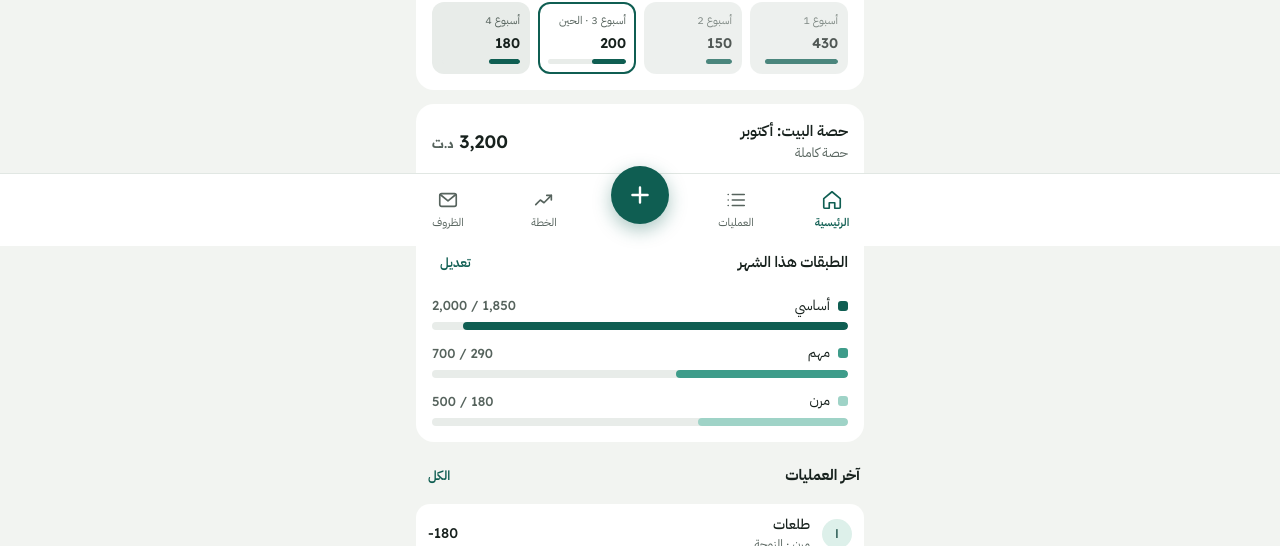
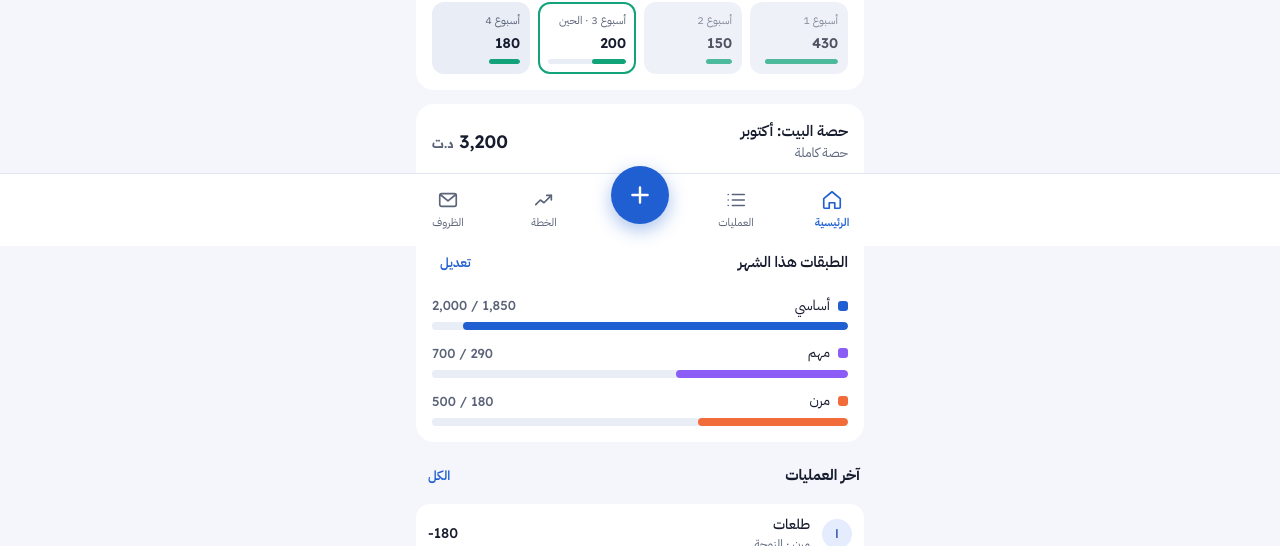
Before and after one commit to aymentim/family-budget, a website: page src/app.html in a window 1280 px wide. Shown: the part 554-1100 px from the top of the page. Drawn offline with Linux system fonts and the light colour scheme.

Commit message:
Livelier colors: blue primary, a color per layer and envelope
Co-Authored-By: Claude Opus 5.5 <noreply@anthropic.com>
Claude-Session: https://claude.ai/code/session_016U2otuQJELUfdBGBErdW6b

```diff
--- a/src/app.html
+++ b/src/app.html
@@ -4,30 +4,39 @@
 <style>
 /* Layout: one phone-width column, bottom nav with a center add button, bottom sheet for entries */
 :root{
-  --bg:#F2F4F1;--surface:#FFFFFF;--surface-2:#E8ECE9;--line:#E1E7E3;--fg:#17211D;--muted:#56635D;
-  --accent:#0F5E52;--on-accent:#FFFFFF;--accent-soft:#DDF0EA;--accent-soft-fg:#0A4038;
-  --l-ess:#0F5E52;--l-imp:#3E9C8A;--l-flex:#9FD3C7;
-  --hero:#0F5E52;--hero-fg:#FFFFFF;--hero-sub:#CDE9E1;--hero-warn:#8A4B12;--hero-warn-sub:#F6DCC2;
-  --warn-bg:#FBEBD9;--warn-fg:#7A3F0C;--danger:#B42318;--danger-bg:#FCE7E4;--backdrop:rgba(10,20,17,.45);
-  --c-exp:#007E5C;--c-cons:#3A7FD0;--c-none:#C2570A;--band-safe:rgba(15,94,82,.10);--band-low:rgba(194,87,10,.10);--grid:#E3E8E5;--env-flap:#CFDAD4;
+  --bg:#F4F6FB;--surface:#FFFFFF;--surface-2:#E9EDF5;--line:#E0E5EF;--fg:#161B2E;--muted:#5A6378;
+  --accent:#1F5FD1;--on-accent:#FFFFFF;--accent-soft:#E4ECFD;--accent-soft-fg:#163E99;
+  --l-ess:#1F5FD1;--l-imp:#8B5CF6;--l-flex:#F26B3A;
+  --hero:#1F5FD1;--hero-fg:#FFFFFF;--hero-sub:#D9E4FB;--hero-warn:#C2410C;--hero-warn-sub:#FFE3D4;
+  --warn-bg:#FFF0DB;--warn-fg:#8A4100;--danger:#C81E3A;--danger-bg:#FDE6EA;--backdrop:rgba(14,20,40,.45);
+  --pos:#0E8A5F;--pos-soft:#DDF5EA;--pos-soft-fg:#0A5E41;
+  --c-house:#F26B3A;--c-house-soft:#FFE8DE;--c-house-fg:#A3380F;
+  --c-goal:#E3A008;--c-goal-soft:#FFF4D6;--c-goal-fg:#7A5300;--c-week:#12A37A;
+  --c-exp:#007E5C;--c-cons:#3A7FD0;--c-none:#C2570A;--band-safe:rgba(31,95,209,.10);--band-low:rgba(242,107,58,.13);--grid:#E3E7EF;--env-flap:#D5DCEA;
   --font-body:'IBM Plex Sans Arabic',system-ui,-apple-system,'Segoe UI',Tahoma,sans-serif;
   --font-num:'Readex Pro','IBM Plex Sans Arabic',system-ui,sans-serif;
 }
 @media (prefers-color-scheme: dark){:root:not([data-theme="light"]){
-  --bg:#0E1412;--surface:#18201D;--surface-2:#25302C;--line:#2A3531;--fg:#E7EDEA;--muted:#9BA9A2;
-  --accent:#47B8A2;--on-accent:#06120F;--accent-soft:#163A33;--accent-soft-fg:#BFE9DF;
-  --l-ess:#6FD6C1;--l-imp:#3A9886;--l-flex:#22594F;
-  --hero:#124A41;--hero-fg:#FFFFFF;--hero-sub:#BFE2D8;--hero-warn:#5E3410;--hero-warn-sub:#F1D2B4;
-  --warn-bg:#3A2610;--warn-fg:#F4C995;--danger:#FF8A7A;--danger-bg:#3D1A16;--backdrop:rgba(0,0,0,.6);
-  --c-exp:#14A07E;--c-cons:#4B8FE0;--c-none:#D9712A;--band-safe:rgba(71,184,162,.12);--band-low:rgba(217,113,42,.14);--grid:#2A3531;--env-flap:#34423D;
+  --bg:#0F1320;--surface:#191E2E;--surface-2:#252B3E;--line:#2C3347;--fg:#E8EBF4;--muted:#9AA3B8;
+  --accent:#6B9BFF;--on-accent:#0A1430;--accent-soft:#1E2C55;--accent-soft-fg:#C9D8FF;
+  --l-ess:#6B9BFF;--l-imp:#A78BFA;--l-flex:#FF8A5C;
+  --hero:#2347A8;--hero-fg:#FFFFFF;--hero-sub:#CAD8FA;--hero-warn:#8A3210;--hero-warn-sub:#FFD9C6;
+  --warn-bg:#3A2A12;--warn-fg:#FFC98A;--danger:#FF7A8E;--danger-bg:#3E1A22;--backdrop:rgba(0,0,0,.6);
+  --pos:#3DD6A0;--pos-soft:#123A2E;--pos-soft-fg:#A8F0D4;
+  --c-house:#FF8A5C;--c-house-soft:#3A2218;--c-house-fg:#FFC4AA;
+  --c-goal:#F5C242;--c-goal-soft:#3A3014;--c-goal-fg:#FCE2A0;--c-week:#2FCB97;
+  --c-exp:#14A07E;--c-cons:#4B8FE0;--c-none:#D9712A;--band-safe:rgba(107,155,255,.13);--band-low:rgba(255,138,92,.15);--grid:#2C3347;--env-flap:#34405A;
   color-scheme:dark}}
 :root[data-theme="dark"]{
-  --bg:#0E1412;--surface:#18201D;--surface-2:#25302C;--line:#2A3531;--fg:#E7EDEA;--muted:#9BA9A2;
-  --accent:#47B8A2;--on-accent:#06120F;--accent-soft:#163A33;--accent-soft-fg:#BFE9DF;
-  --l-ess:#6FD6C1;--l-imp:#3A9886;--l-flex:#22594F;
-  --hero:#124A41;--hero-fg:#FFFFFF;--hero-sub:#BFE2D8;--hero-warn:#5E3410;--hero-warn-sub:#F1D2B4;
-  --warn-bg:#3A2610;--warn-fg:#F4C995;--danger:#FF8A7A;--danger-bg:#3D1A16;--backdrop:rgba(0,0,0,.6);
-  --c-exp:#14A07E;--c-cons:#4B8FE0;--c-none:#D9712A;--band-safe:rgba(71,184,162,.12);--band-low:rgba(217,113,42,.14);--grid:#2A3531;--env-flap:#34423D;
+  --bg:#0F1320;--surface:#191E2E;--surface-2:#252B3E;--line:#2C3347;--fg:#E8EBF4;--muted:#9AA3B8;
+  --accent:#6B9BFF;--on-accent:#0A1430;--accent-soft:#1E2C55;--accent-soft-fg:#C9D8FF;
+  --l-ess:#6B9BFF;--l-imp:#A78BFA;--l-flex:#FF8A5C;
+  --hero:#2347A8;--hero-fg:#FFFFFF;--hero-sub:#CAD8FA;--hero-warn:#8A3210;--hero-warn-sub:#FFD9C6;
+  --warn-bg:#3A2A12;--warn-fg:#FFC98A;--danger:#FF7A8E;--danger-bg:#3E1A22;--backdrop:rgba(0,0,0,.6);
+  --pos:#3DD6A0;--pos-soft:#123A2E;--pos-soft-fg:#A8F0D4;
+  --c-house:#FF8A5C;--c-house-soft:#3A2218;--c-house-fg:#FFC4AA;
+  --c-goal:#F5C242;--c-goal-soft:#3A3014;--c-goal-fg:#FCE2A0;--c-week:#2FCB97;
+  --c-exp:#14A07E;--c-cons:#4B8FE0;--c-none:#D9712A;--band-safe:rgba(107,155,255,.13);--band-low:rgba(255,138,92,.15);--grid:#2C3347;--env-flap:#34405A;
   color-scheme:dark}
 
 body{background:var(--bg);color:var(--fg);font-family:var(--font-body);font-size:15px;line-height:1.55}
@@ -93,7 +102,7 @@ p{margin:0}
 .bar>div{position:absolute;inset-block:0;inset-inline-start:0;border-radius:999px}
 .tag{font-size:11px;border-radius:999px;padding:1px 8px;font-weight:600;white-space:nowrap}
 .tag.warn{background:var(--warn-bg);color:var(--warn-fg)}
-.tag.ok{background:var(--accent-soft);color:var(--accent-soft-fg)}
+.tag.ok{background:var(--pos-soft);color:var(--pos-soft-fg)}
 .tag.bad{background:var(--danger-bg);color:var(--danger)}
 .locked{display:flex;justify-content:space-between;align-items:center;background:var(--surface-2);border-radius:12px;padding:10px 12px;color:var(--muted);font-size:13px}
 .locked span{display:flex;align-items:center;gap:8px}
@@ -119,7 +128,7 @@ p{margin:0}
 .tx .title{font-size:14px;font-weight:500;overflow-wrap:anywhere}
 .tx .meta{font-size:12px;color:var(--muted)}
 .tx .amt{font-size:14px;white-space:nowrap}
-.tx.pos .amt{color:var(--accent);font-weight:600}
+.tx.pos .amt{color:var(--pos);font-weight:600}
 .tx.sys{background:transparent;border:1px dashed var(--line)}
 .tx.sys .title{color:var(--muted)}
 .icon-btn{width:40px;height:40px;border-radius:50%;border:none;background:transparent;color:var(--muted);display:flex;align-items:center;justify-content:center;cursor:pointer;flex-shrink:0}
@@ -219,10 +228,12 @@ details.adder summary::-webkit-details-marker{display:none}
 .env .body span{font-size:12px;color:var(--muted);line-height:1.5}
 .env .amt{font-family:var(--font-num);font-size:19px;font-weight:600;white-space:nowrap}
 .env .amt small{font-size:12px;font-weight:400;color:var(--muted);margin-inline-start:3px}
+.env.house .ico{background:var(--c-house-soft);color:var(--c-house-fg)}
+.env.goal .ico{background:var(--c-goal-soft);color:var(--c-goal-fg)}
 .env.warn .ico{background:var(--warn-bg);color:var(--warn-fg)}
 .weeks{display:grid;grid-template-columns:repeat(4,minmax(0,1fr));gap:8px}
 .wk{border-radius:12px;padding:8px;background:var(--surface-2);display:flex;flex-direction:column;gap:4px;min-width:0;border:2px solid transparent}
-.wk.now{border-color:var(--accent);background:var(--surface)}
+.wk.now{border-color:var(--c-week);background:var(--surface)}
 .wk.past{opacity:.75}
 .wk .lab{font-size:11px;color:var(--muted)}
 .wk .v{font-family:var(--font-num);font-size:14px;font-weight:600}
@@ -232,7 +243,7 @@ details.adder summary::-webkit-details-marker{display:none}
 .steps{list-style:none;margin:0;padding:0;display:flex;flex-direction:column;gap:12px}
 .step{display:flex;gap:12px;align-items:flex-start}
 .step .mark{width:28px;height:28px;border-radius:50%;border:2px solid var(--line);display:flex;align-items:center;justify-content:center;flex-shrink:0;font-family:var(--font-num);font-size:13px;color:var(--muted)}
-.step.done .mark{background:var(--accent);border-color:var(--accent);color:var(--on-accent)}
+.step.done .mark{background:var(--pos);border-color:var(--pos);color:var(--surface)}
 .step .txt{flex:1;min-width:0;display:flex;flex-direction:column;gap:6px}
 .step .txt b{font-size:14px}
 .step .txt p{font-size:13px;color:var(--muted)}
@@ -241,7 +252,7 @@ details.adder summary::-webkit-details-marker{display:none}
 .rules li::marker{color:var(--accent);font-family:var(--font-num);font-weight:600}
 .count-res{display:flex;flex-direction:column;gap:8px}
 .count-row{display:flex;justify-content:space-between;align-items:center;gap:10px;flex-wrap:wrap;padding:10px 12px;border-radius:12px;background:var(--surface-2);font-size:13px}
-.count-row.ok{background:var(--accent-soft);color:var(--accent-soft-fg)}
+.count-row.ok{background:var(--pos-soft);color:var(--pos-soft-fg)}
 .count-row.off{background:var(--warn-bg);color:var(--warn-fg)}
 .fixed-row{display:grid;grid-template-columns:minmax(0,1.4fr) minmax(0,1fr) 40px;gap:8px;align-items:center}
 .fixed-row select,.fixed-row input{height:44px;border-radius:12px;border:1px solid var(--line);background:var(--bg);padding:0 10px;font-size:14px;width:100%;min-width:0}
@@ -251,7 +262,7 @@ nav.tabbar{position:fixed;left:0;right:0;bottom:0;background:var(--surface);bord
 .tabbar-inner{max-width:480px;margin:0 auto;display:grid;grid-template-columns:repeat(5,minmax(0,1fr));align-items:center;height:72px}
 .nav-btn{background:none;border:none;border-radius:12px;display:flex;flex-direction:column;align-items:center;gap:3px;font-size:11px;color:var(--muted);min-height:48px;justify-content:center;cursor:pointer}
 .nav-btn[aria-current="page"]{color:var(--accent);font-weight:600}
-.fab{justify-self:center;width:58px;height:58px;border-radius:50%;border:none;background:var(--accent);color:var(--on-accent);display:flex;align-items:center;justify-content:center;margin-top:-30px;box-shadow:0 6px 18px rgba(15,94,82,.35);cursor:pointer}
+.fab{justify-self:center;width:58px;height:58px;border-radius:50%;border:none;background:var(--accent);color:var(--on-accent);display:flex;align-items:center;justify-content:center;margin-top:-30px;box-shadow:0 6px 18px rgba(31,95,209,.38);cursor:pointer}
 
 .sheet{position:fixed;inset:0;background:var(--backdrop);z-index:40;display:flex;align-items:flex-end;justify-content:center}
 .panel{background:var(--bg);width:100%;max-width:480px;max-height:92%;overflow-y:auto;border-radius:24px 24px 0 0;padding-block:16px calc(20px + env(safe-area-inset-bottom,0px));padding-left:max(16px,env(safe-area-inset-left,0px));padding-right:max(16px,env(safe-area-inset-right,0px));display:flex;flex-direction:column;gap:16px}
@@ -271,7 +282,7 @@ nav.tabbar{position:fixed;left:0;right:0;bottom:0;background:var(--surface);bord
 .toast button{background:none;border:none;color:var(--bg);font-weight:700;text-decoration:underline;cursor:pointer;min-height:36px}
 
 .sync{display:inline-flex;align-items:center;gap:6px;font-size:11px;color:var(--muted);margin-top:2px}
-.sync::before{content:"";width:7px;height:7px;border-radius:50%;background:var(--accent)}
+.sync::before{content:"";width:7px;height:7px;border-radius:50%;background:var(--pos)}
 .sync[data-s="pending"]::before,.sync[data-s="saving"]::before{background:var(--c-cons)}
 .sync[data-s="offline"]::before,.sync[data-s="auth"]::before{background:var(--c-none)}
 .gate{position:fixed;inset:0;z-index:80;background:var(--bg);display:flex;align-items:center;justify-content:center;padding-left:max(16px,env(safe-area-inset-left,0px));padding-right:max(16px,env(safe-area-inset-right,0px));padding-block:24px}
@@ -747,7 +758,7 @@ function txRow(t,del){
 }
 function weeksStrip(wi){
   return `<div class="weeks">${[1,2,3,4].map(w=>{const sp=wi.spent[w-1], pct=wi.weekly?Math.min(100,sp/wi.weekly*100):0, over=sp>wi.weekly+0.5;
-    return `<div class="wk ${w===wi.cw?'now':w<wi.cw?'past':''}"><span class="lab">أسبوع ${w}${w===wi.cw?' · الحين':''}</span><span class="v">${fmt(sp)}</span><div class="bar"><div style="width:${pct}%;background:${over?'var(--danger)':'var(--accent)'}"></div></div></div>`;}).join('')}</div>`;
+    return `<div class="wk ${w===wi.cw?'now':w<wi.cw?'past':''}"><span class="lab">أسبوع ${w}${w===wi.cw?' · الحين':''}</span><span class="v">${fmt(sp)}</span><div class="bar"><div style="width:${pct}%;background:${over?'var(--danger)':'var(--c-week)'}"></div></div></div>`;}).join('')}</div>`;
 }
 function weekHeadline(wi){
   const note=wi.carry>0.5?` · منها ${fmt(wi.carry)} وفر من الأسابيع اللي فاتت`:wi.carry<-0.5?` · بعد خصم تجاوز ${fmt(-wi.carry)} من قبل`:'';
@@ -965,7 +976,7 @@ function planView(){
       return `<div class="item"><div class="row top-align"><div style="min-width:0"><div class="name">${esc(g.name)}</div>
         <div class="meta">${due?'الموعد: '+monthLabel(due)+' · يحتاج '+fmt(perMonth)+' شهرياً':'بدون موعد'}</div></div>
         <span class="amt">${fmt(a)} <span class="muted small">/ ${fmt(g.target)}</span></span></div>
-        <div class="bar"><div style="width:${pct}%;background:var(--accent)"></div></div>
+        <div class="bar"><div style="width:${pct}%;background:var(--c-goal)"></div></div>
         <div class="row"><span class="small">${a>=g.target?'<span class="tag ok">جاهز</span>':e?`<span class="muted">بالمتوسط توصلون له: </span><b class="num">${monthLabel(e)}</b> ${due?(late?'<span class="tag bad">بعد الموعد</span>':'<span class="tag ok">قبل الموعد</span>'):''}`:'<span class="tag bad">ما يتحقق خلال 4 سنين بالمتوسط</span>'}</span>
           <span class="item-actions">
             <button type="button" class="icon-btn" data-action="goal-up" data-id="${g.id}" aria-label="ارفع الأولوية" ${i===0?'disabled':''}>${ICON.up}</button>
@@ -999,7 +1010,7 @@ function planView(){
       return `<div class="item"><div class="row top-align"><div style="min-width:0"><div class="name">${esc(dd.name)}</div>
         <div class="meta">${left>0?'قسط '+fmt(dd.inst)+' · يخلص '+monthLabel(addMonths(S.month,months)):'<span class="tag ok">انتهى</span> تحرر قسط '+fmt(dd.inst)+' شهرياً. خفّضوا حصة الأساسي أو خلّوه يروح للفايض.'}</div></div>
         <span class="amt">${fmt(left)} <span class="muted small">باقي</span></span></div>
-        <div class="bar"><div style="width:${pct}%;background:var(--accent)"></div></div>
+        <div class="bar"><div style="width:${pct}%;background:var(--pos)"></div></div>
         <div class="row"><span class="small muted">سدّدتوا ${fmt(paid)} من ${fmt(dd.amount)}</span>
           <button type="button" class="icon-btn" data-action="del-debt" data-id="${dd.id}" aria-label="حذف ${esc(dd.name)}">${ICON.trash}</button></div>
         ${left>0?`<div class="btn-row">${S.tx.some(t=>t.t==='exp'&&t.m===S.month&&t.debtId===dd.id)?'<span class="tag ok" style="align-self:center">قسط الشهر مسجّل</span>':`<button type="button" class="btn small" data-action="debt-inst" data-id="${dd.id}">سجّل قسط الشهر</button>`}<button type="button" class="btn small ghost" data-action="debt-extra" data-id="${dd.id}">قسط إضافي من الاحتياطي</button></div>`:''}
@@ -1024,9 +1035,9 @@ function envView(){
   let h=header('الظروف');
 
   h+=`<section class="envs" aria-label="الظروف">
-    <div class="env ${hc<0?'warn':''}"><span class="ico">${ICON.home}</span><div class="body"><b>ظرف البيت</b><span>الباقي من حصة ${monthShort(S.month)}</span></div><span class="amt ${hc<0?'over':''}">${fmt(hc)}</span></div>
+    <div class="env house ${hc<0?'warn':''}"><span class="ico">${ICON.home}</span><div class="body"><b>ظرف البيت</b><span>الباقي من حصة ${monthShort(S.month)}</span></div><span class="amt ${hc<0?'over':''}">${fmt(hc)}</span></div>
     <div class="env"><span class="ico">${ICON_TANK20}</span><div class="body"><b>ظرف الاحتياطي</b><span>${res>cashCap?`${fmt(cashCap)} كاش · ${fmt(res-cashCap)} في حساب الادخار`:'كله كاش في الظرف'}</span></div><span class="amt">${fmt(res)}</span></div>
-    <div class="env"><span class="ico">${ICON.star}</span><div class="body"><b>ظرف الأهداف</b><span>${goalsTotal>0?`أهداف ${fmt(b.goals)} · متعة ${fmt(b.fun)}`:'يتعبّى من الفايض'}</span></div><span class="amt">${fmt(goalsTotal)}</span></div>
+    <div class="env goal"><span class="ico">${ICON.star}</span><div class="body"><b>ظرف الأهداف</b><span>${goalsTotal>0?`أهداف ${fmt(b.goals)} · متعة ${fmt(b.fun)}`:'يتعبّى من الفايض'}</span></div><span class="amt">${fmt(goalsTotal)}</span></div>
   </section>`;
 
   h+=`<section class="card"><h2>ظروف الأسابيع</h2>
```
Also changed, not shown: public/index.html (+42 -31 lines), public/apple-touch-icon.png, public/icon-192.png, public/icon-512.png, public/manifest.webmanifest, 1 other file.
